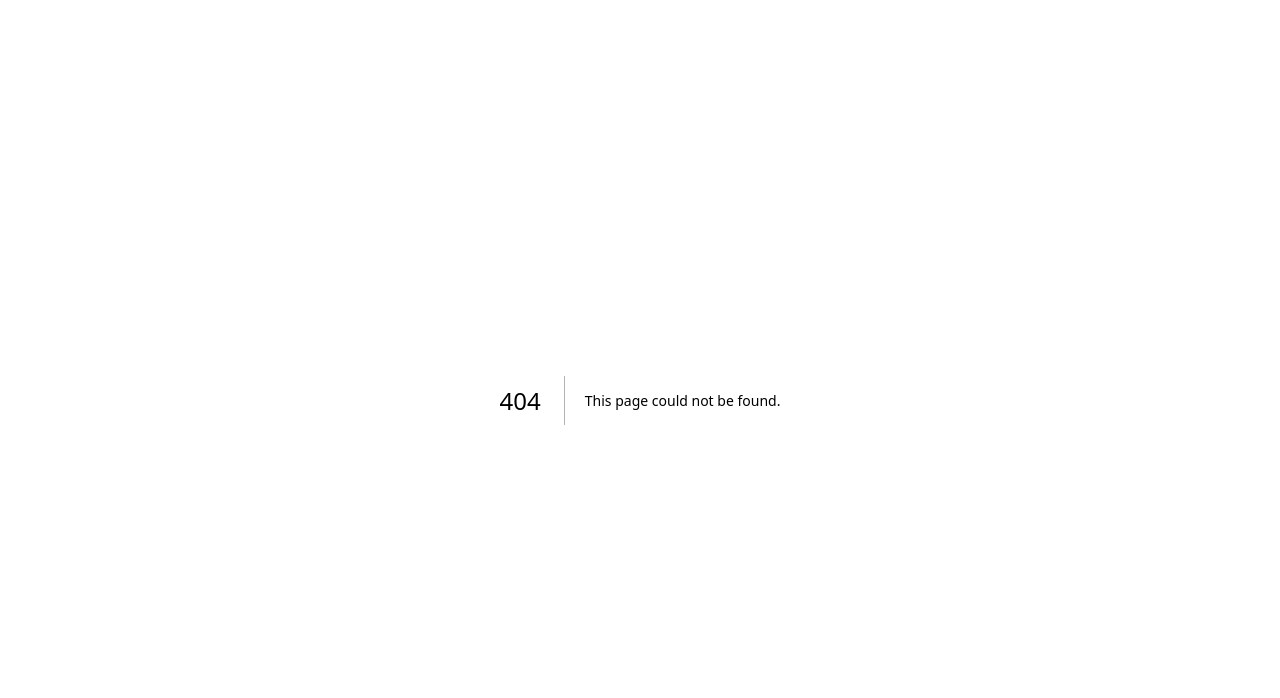
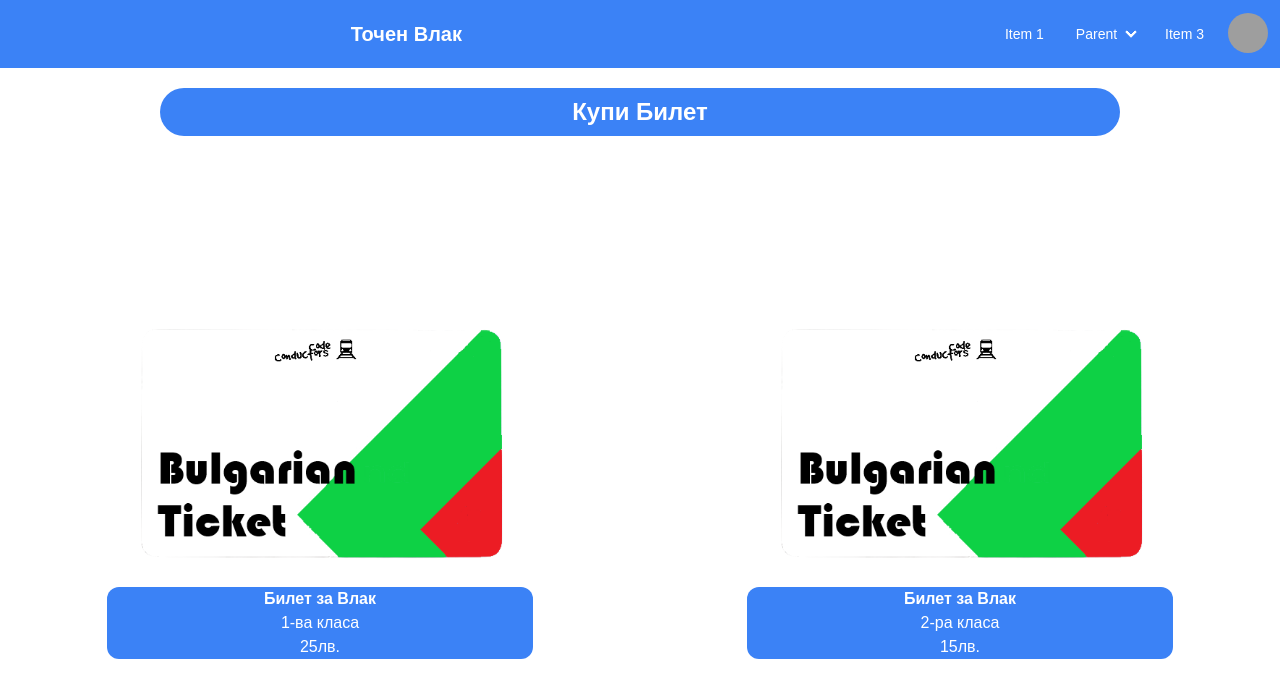
Before and after one commit to ITPG-CODEWARS/codewars-2024-final-round-code_conductors, a Next.js app in the folder trains/: page /buy in a window 1280 px wide. Before the commit this address had no page. Shown: the top 698 px of the page. Built offline with nearby package versions, Linux system fonts and the light colour scheme; grey boxes are pictures that could not be loaded.

Commit message:
buy tickets

```diff
--- /dev/null
+++ b/trains/app/buy/page.tsx
@@ -0,0 +1,37 @@
+import React from 'react'
+import Image from 'next/image'
+import image from '@/public/Train_card.png'
+import Navbar from '../components/Navbar'
+
+const Buy = () => {
+    return (
+        <div className='w-full h-dvh flex flex-col justify-start items-center'>
+            <div className='w-full'>
+                <Navbar/>
+            </div>
+            <h1 className='w-3/4 h-fit font-black bg-blue-500 px-36 py-2 m-5 text-xl flex justify-center items-center text-center md:text-2xl text-white rounded-full'>
+                Купи Билет
+            </h1>
+            <div className='w-full h-dvh flex flex-col md:flex-row justify-center items-center'>
+                <div className='w-full flex flex-col justify-center items-center'>
+                    <Image src={image.src} alt='image' width={500} height={500} />
+                    <div className='w-2/3 text-white rounded-xl flex flex-col justify-center items-center bg-blue-500'>
+                        <h1 className='font-bold'>Билет за Влак</h1>
+                        <h2>1-ва класа</h2>
+                        <h3>25лв.</h3>
+                    </div>
+                </div>
+                <div className='w-full flex flex-col justify-center items-center'>
+                    <Image src={image.src} alt='image' width={500} height={500} />
+                    <div className='w-2/3 text-white rounded-xl flex flex-col justify-center items-center bg-blue-500'>
+                        <h1 className='font-bold'>Билет за Влак</h1>
+                        <h2>2-ра класа</h2>
+                        <h3>15лв.</h3>
+                    </div>
+                </div>
+            </div>
+        </div>
+    )
+}
+
+export default Buy
--- a/trains/app/components/Navbar.tsx
+++ b/trains/app/components/Navbar.tsx
@@ -3,7 +3,7 @@ import Link from "next/link";
 
 export default function Navbar() {
     return (
-        <div className="w-full h-fit bg-blue-500 flex justify-around items-center navbar bg-base-100">
+        <div className="w-full h-fit bg-blue-500 flex justify-between items-center navbar">
             <div className="navbar-start">
                 <div className="dropdown text-white">
                     <div tabIndex={0} role="button" className="btn btn-ghost lg:hidden">
@@ -33,18 +33,19 @@ export default function Navbar() {
                         <li><a>Разсписание</a></li>
                     </ul>
                 </div>
-                <Link href="/">
+            </div>
+            <div className="w-full">
+            <Link href="/">
                     <p className="btn btn-ghost text-center text-xl text-white">Точен Влак</p>
                 </Link>
-
             </div>
             <div className="navbar-center hidden lg:flex">
-                <ul className="menu menu-horizontal px-1">
+                <ul className="menu menu-horizontal text-white px-1">
                     <li><a>Item 1</a></li>
                     <li>
                         <details>
                             <summary>Parent</summary>
-                            <ul className="p-2">
+                            <ul className="p-2 text-black">
                                 <li><a>Submenu 1</a></li>
                                 <li><a>Submenu 2</a></li>
                             </ul>
--- a/trains/app/components/buttons.tsx
+++ b/trains/app/components/buttons.tsx
@@ -4,7 +4,7 @@ import Link from 'next/link'
 const Buttons = () => {
   return (
     <div className='w-fit h-fit flex flex-col sm:flex-row justify-center items-center gap-3'>
-        <Link href='/tickets'>
+        <Link href='/ticket'>
         <button className="w-full btn btn-md bg-blue-500 text-white sm:btn-sm md:btn-md lg:btn-lg">Мои Билети</button>
         </Link>
         <button className="w-full btn btn-md bg-blue-500 text-white sm:btn-sm md:btn-md lg:btn-lg">Закупи</button>
--- a/trains/app/tickets/page.tsx
+++ /dev/null
@@ -1,100 +0,0 @@
-"use client";
-import React from 'react'
-import { useEffect, useState } from "react";
-import axios from "axios";
-import Navbar from '../components/Navbar';
-
-
-type TicketInfo = {
-    coupe: string;
-    seat: string;
-    wagon: string;
-    platform: string;
-    departure_time: string;
-    arrival_time: string;
-};
-
-const ticket = () => {
-    const [qrCode, setQrCode] = useState<string | null>(null);
-    const [loading, setLoading] = useState(false);
-    const [error, setError] = useState<string | null>(null);
-    const [qrInfo, setQrInfo] = useState<TicketInfo | null>(null);
-
-    useEffect(() => {
-        const ticketData = {
-            coupe: "A1",
-            seat: "12B",
-            wagon: "W2",
-            platform: "3",
-            departure_time: "2024-11-25 10:30",
-            arrival_time: "2024-11-25 12:00",
-        };
-
-        const fetchQrCode = async () => {
-            setLoading(true);
-            setError(null);
-            try {
-                const response = await axios.post("http://127.0.0.1:5000/buy_ticket", ticketData, {
-                    headers: { "Content-Type": "application/json" },
-                    responseType: "blob",
-                });
-                const qrCodeUrl = URL.createObjectURL(response.data);
-                setQrCode(qrCodeUrl);
-            } catch (err) {
-                console.error("Error fetching QR code", err);
-                setError("Error fetching QR code. Please try again.");
-            } finally {
-                setLoading(false);
-            }
-        };
-
-        fetchQrCode();
-    }, []);
-
-    useEffect(() => {
-        const fetchQRData = async () => {
-            try {
-                const response = await axios.get<TicketInfo>("http://127.0.0.1:5000/ticket_info", {
-                    headers: { "Content-Type": "application/json" },
-                });
-                setQrInfo(response.data);
-            } catch (err) {
-                console.error("Error fetching ticket info", err);
-                setError("Error fetching ticket information.");
-            }
-        };
-
-        fetchQRData();
-    }, []);
-
-    return (
-        <div>
-            <div>
-                <Navbar/>
-            </div>
-            <div className="flex justify-center mt-8">
-                {loading && <p>Loading QR Code...</p>}
-                {error && <p className="text-red-500">{error}</p>}
-                {qrCode && <img src={qrCode} alt="Ticket QR Code" className="w-64 h-64" />}
-            </div>
-
-            <div className="mt-8 px-4">
-                {qrInfo ? (
-                    <div>
-                        <h2 className="text-xl font-bold">Ticket Information</h2>
-                        <p><strong>Coupe:</strong> {qrInfo.coupe}</p>
-                        <p><strong>Seat:</strong> {qrInfo.seat}</p>
-                        <p><strong>Wagon:</strong> {qrInfo.wagon}</p>
-                        <p><strong>Platform:</strong> {qrInfo.platform}</p>
-                        <p><strong>Departure Time:</strong> {qrInfo.departure_time}</p>
-                        <p><strong>Arrival Time:</strong> {qrInfo.arrival_time}</p>
-                    </div>
-                ) : (
-                    <p>Loading ticket information...</p>
-                )}
-            </div>
-        </div>
-    )
-}
-
-export default ticket
```
Also changed, not shown: trains/public/Train_card.png (added).
